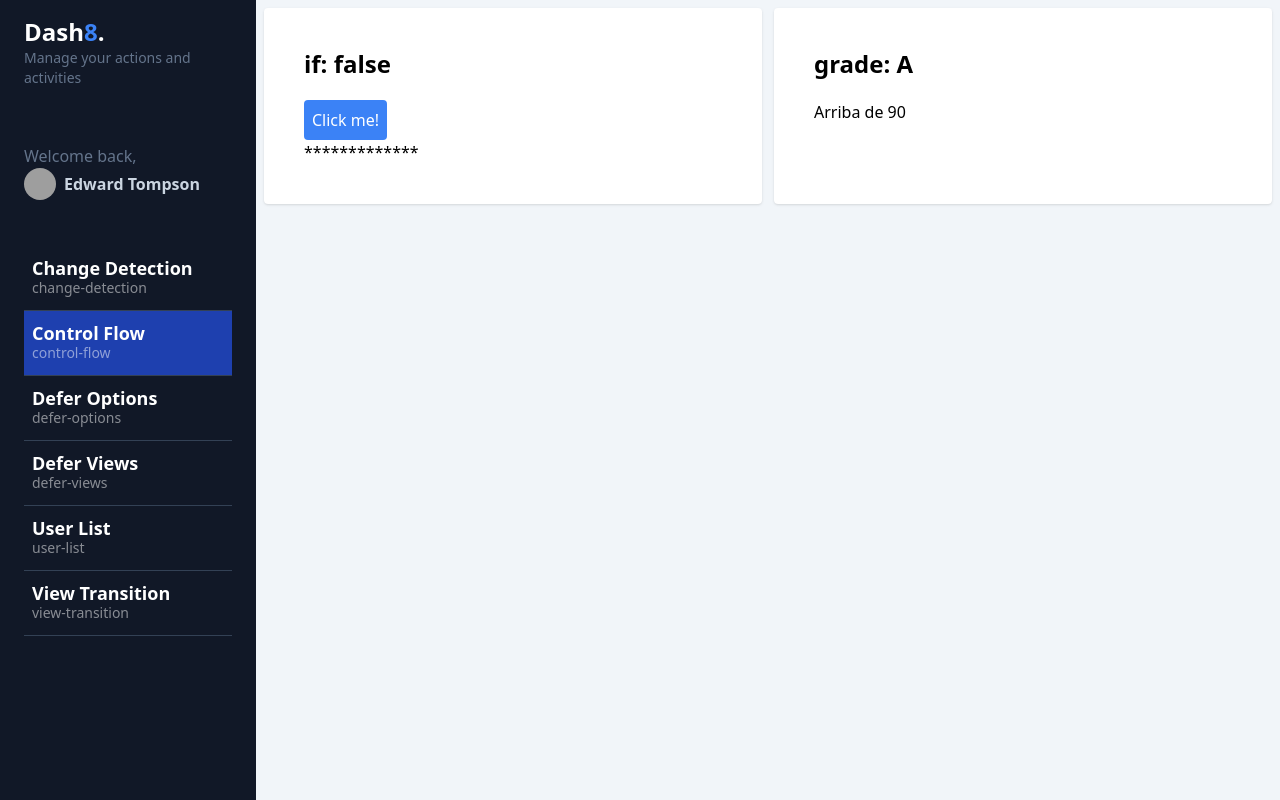
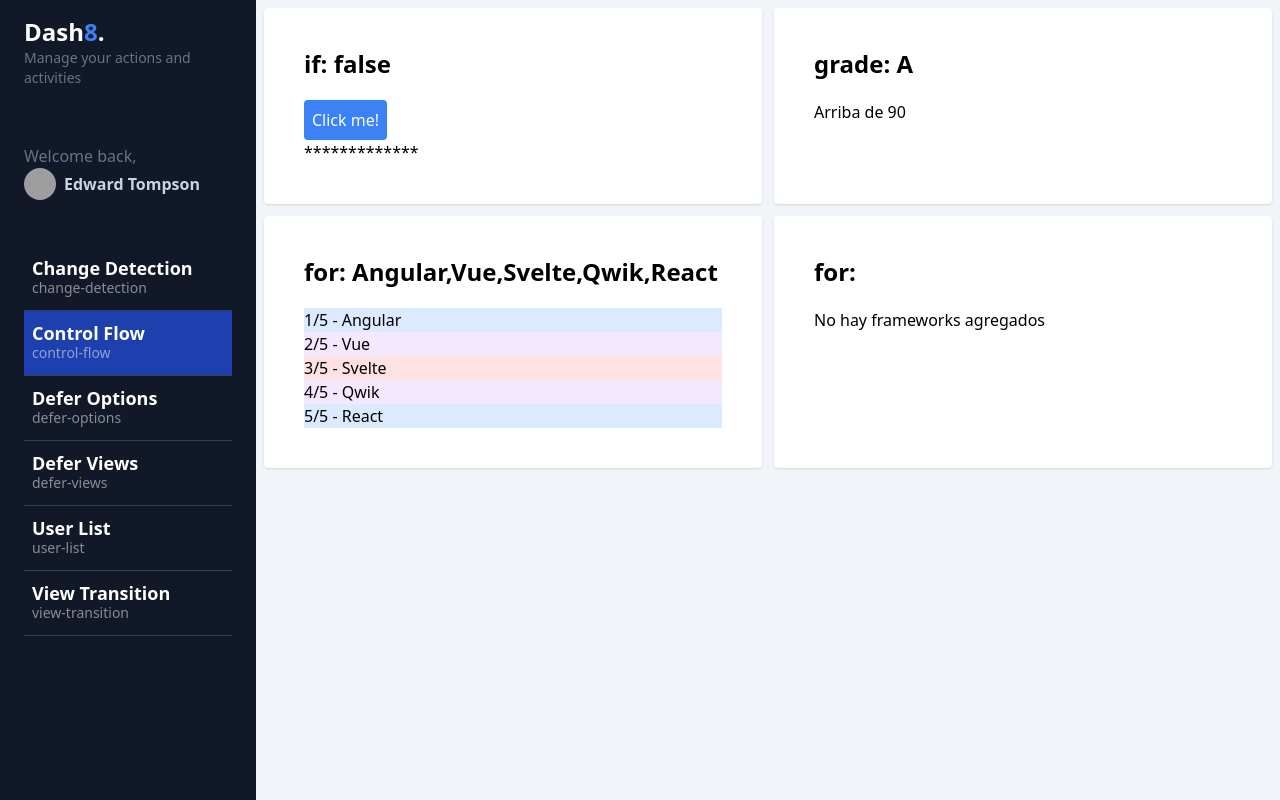
Before and after one commit to felimera/angular-17, an Angular app: page /dashboard/control-flow in a window 1280 px wide. Built offline with nearby package versions, Linux system fonts and the light colour scheme; grey boxes are pictures that could not be loaded.

Commit message:
developer : Control Flow - @For

```diff
--- a/src/app/dashboard/pages/control-flow/control-flow.component.html
+++ b/src/app/dashboard/pages/control-flow/control-flow.component.html
@@ -26,4 +26,33 @@
     }
     }
   </div>
+
+  <!-- @for -->
+  <div class="bg-white rounded shadow p-10">
+    <h2 class="text-2xl font-bold mb-5">for: {{frameworks()}}</h2>
+    <ul>
+      @for (framework of frameworks(); track frameworks;
+      let i=$index, first=$first, last=$last, even=$even, odd=$odd, count=$count;
+      ) {
+      <li [class]="{
+        'bg-red-100': even && !first && !last,
+        'bg-purple-100': odd && !first && !last,
+        'bg-blue-100': first || last,
+      }">
+        {{i+1}}/{{count}} - {{framework}}
+      </li>
+      }
+    </ul>
+  </div>
+
+  <div class="bg-white rounded shadow p-10">
+    <h2 class="text-2xl font-bold mb-5">for: {{frameworks2()}}</h2>
+    <ul>
+      @for (framework of frameworks2(); track $index) {
+      <li>{{framework}}</li>
+      }@empty {
+      <li>No hay frameworks agregados</li>
+      }
+    </ul>
+  </div>
 </section>
--- a/src/app/dashboard/pages/control-flow/control-flow.component.ts
+++ b/src/app/dashboard/pages/control-flow/control-flow.component.ts
@@ -12,6 +12,8 @@
 
   public showContent = signal(false);
   public grade = signal<Grade>('A');
+  public frameworks=signal(['Angular','Vue','Svelte','Qwik','React']);
+  public frameworks2=signal([]);
 
   public toggleContent(): void {
     this.showContent.update(value => !value);
```
